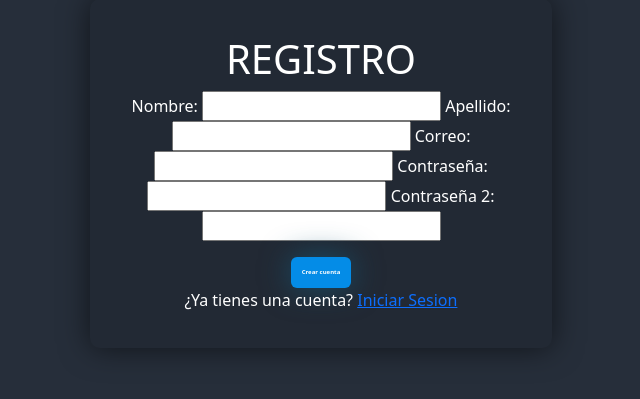
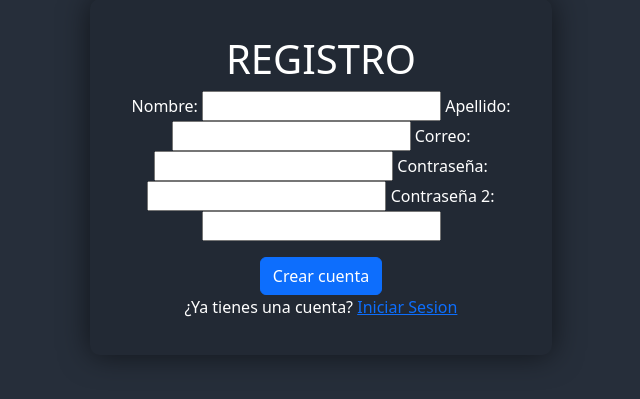
Before and after one commit to SamoooX/BRossumShop, a Django app: page /Registro/ in a window 1280 px wide. Shown: the part 105-504 px from the top of the page, without its empty margins (319-959 px from the left). Run offline with Django 4.2, Linux system fonts and the light colour scheme.

Commit message:
avance 2

```diff
--- a/BRossumShop/tienda/static/tienda/css/style_registro.css
+++ b/BRossumShop/tienda/static/tienda/css/style_registro.css
@@ -12,7 +12,7 @@ body{
 .Ingresar{
     background: #048ce7;
     padding: 10px;
-    font-size: 6px;
+    font-size: 16px;
     font-weight: 700!important;
     color: white;
     box-shadow: 0 0 30px rgba(23, 85, 114, 0.836);
--- a/BRossumShop/tienda/templates/registration/Registro.html
+++ b/BRossumShop/tienda/templates/registration/Registro.html
@@ -84,7 +84,7 @@
             <h1 class="">REGISTRO</h1>
             {{ form.as_table }}
           <div class="col-12 pt-3 text-center">
-            <input type="submit" class="btn btn-block Ingresar" id="Ingresar" value="Crear cuenta">
+            <button type="submit" class="btn btn-primary">Crear cuenta</button>
           </div>
 
           <div class="text-center">
--- a/BRossumShop/tienda/templates/registration/login.html
+++ b/BRossumShop/tienda/templates/registration/login.html
@@ -21,7 +21,7 @@
     <div class="container">
         <div class="row justify-content-center pt-5 mt-5 m-1">
             <div class="col-md-6 col-sm-8 col-xl-5 col-lg-5 formulario">
-                <form action="{% url 'perfil' %}" method="post">
+                <form action="{% url 'index' %}" method="post">
                     <!-- texto -->
                     <div class="form-group text-center pt-3">
                         <h1 class="text-light">INICIAR SESION</h1>
```
Also changed, not shown: BRossumShop/db.sqlite3.
